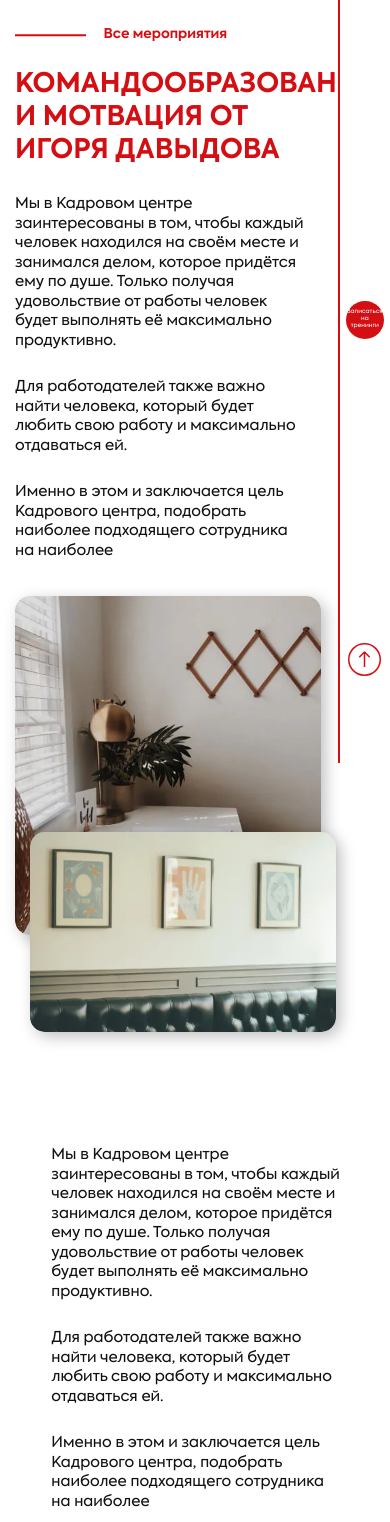
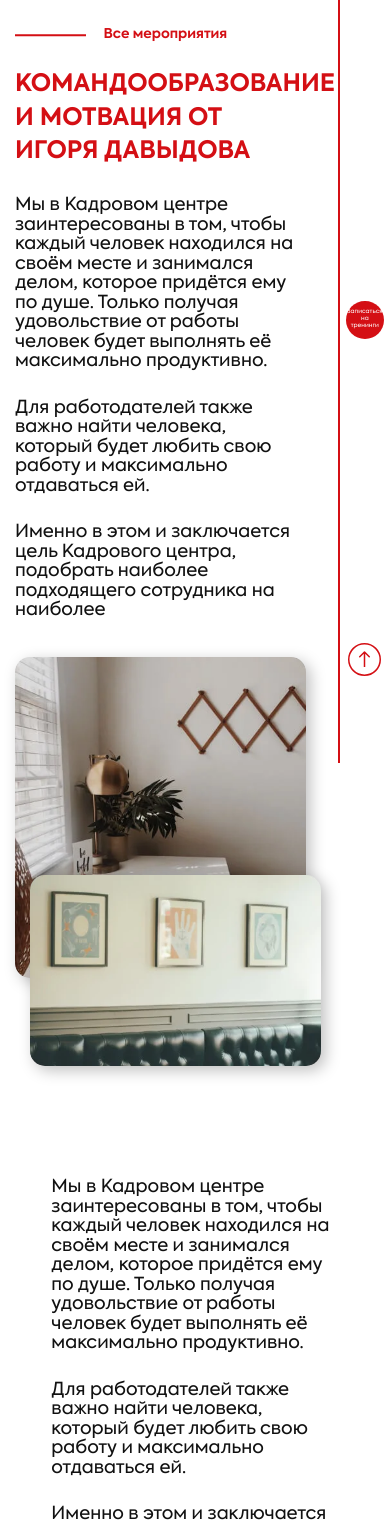
Before and after one commit to kyusov/kadr, a website: page app/event.html in a window 390 px wide. Shown: the part 81-1603 px from the top of the page. Drawn offline with Linux system fonts and the light colour scheme; files whose address does not match are found by name.

Commit message:
add mobile events

```diff
--- a/src/assets/scss/components/event/_event_price.scss
+++ b/src/assets/scss/components/event/_event_price.scss
@@ -1,6 +1,7 @@
 $width-375: calc(100% - 6rem);
 $width-425: calc(100% - 7rem);
 $width-768: calc(100% - 9.85rem);
+$width-1024: calc(100% - 15rem);
 
 .main-info {
   width: calc(100% - 14.75rem);
@@ -88,6 +89,94 @@ $width-768: calc(100% - 9.85rem);
       left: 0;
       transform: translate(0, -50%);
     }
+  }
+
+  @media screen and (max-width: 1225px) {
+    &__title {
+      font-size: 2rem;
+    }
+
+    &__bottom-img, &__top-img {
+      width: 85%;
+    }
+  }
+
+  @media screen and (max-width: 1140px) {
+    &__title {
+      font-size: 1.75rem;
+    }
+  }
+
+  @media screen and (max-width: 1024px) {
+    width: $width-1024;
+
+    &__left {
+      margin-left: 0;
+      padding-left: 1.25rem;
+    }
+
+    &__right {
+      padding-right: 0;
+    }
+
+    &__title {
+      font-size: 1.5rem;
+      line-height: 1.4;
+    }
+
+    &__description {
+      font-size: 1rem;
+      padding-right: 0.5rem;
+    }
+
+    &__bottom-img,
+    &__top-img {
+      position: static;
+      width: 90%;
+    }
+
+    &__top-img {
+      width: 85%;
+    }
+
+    picture {
+      position: relative;
+      &:nth-child(2) {
+        bottom: 9rem;
+        left: 2.25rem;
+      }
+    }
+  }
+
+  @media screen and (max-width: 975px) {
+    flex-direction: column;
+
+    &__title {
+      font-size: 2rem;
+    }
+
+    &__description {
+      font-size: 1.5rem;
+      max-width: unset;
+      width: 95%;
+    }
+
+    &__right, &__left {
+      width: 100%;
+    }
+
+    &__right {
+      margin-left: 1.25rem;
+    }
+
+    picture {
+      width: 95%;
+
+      &:nth-child(2) {
+        left: 4rem;
+      }
+    }
+
   }
 
   @media screen and (max-width: 768px) {
@@ -317,6 +406,81 @@ $width-768: calc(100% - 9.85rem);
     }
   }
 
+  @media screen and (max-width: 1350px) {
+    &__top-img {
+      left: 3.75rem;
+    }
+  }
+
+  @media screen and (max-width: 1250px) {
+    &__top-img {
+      left: 2.75rem;
+    }
+  }
+
+  @media screen and (max-width: 1165px) {
+    &__description-wrapper {
+      padding-left: .5rem;
+    }
+  }
+
+  @media screen and (max-width: 1225px) {
+    &__top-img, &__bottom-img {
+      width: 85%;
+    }
+  }
+
+  @media screen and (max-width: 1024px) {
+    width: $width-1024;
+
+    &__bottom-img,
+    &__top-img {
+      position: static;
+      width: 90%;
+    }
+
+    &__right {
+      margin-right: 0.5rem;
+      margin-left: 0.5rem;
+      justify-content: unset;
+    }
+
+    &__description {
+      font-size: 1rem;
+    }
+
+    &__description-wrapper p:first-child {
+      margin-top: 0;
+    }
+
+    picture {
+      position: relative;
+      &:nth-child(2) {
+        bottom: 9rem;
+        left: 1.25rem;
+      }
+    }
+  }
+
+  @media screen and (max-width: 975px) {
+    flex-direction: column-reverse;
+
+    &__left, &__right {
+      width: 100%;
+    }
+
+    &__left {
+      margin-top: 4rem;
+    }
+
+    &__description-wrapper {
+      max-width: unset;
+      p {
+        font-size: 1.5rem;
+      }
+    }
+  }
+
   @media screen and (max-width: 768px) {
     width: $width-768;
     margin-top: 0;
@@ -327,6 +491,10 @@ $width-768: calc(100% - 9.85rem);
     &__right {
       width: 100%;
       margin: 0;
+    }
+
+    &__right {
+      justify-content: center;
     }
 
     &__left {
@@ -576,6 +744,16 @@ $width-768: calc(100% - 9.85rem);
     }
   }
 
+  @media screen and (max-width: 1024px) {
+    width: $width-1024;
+  }
+
+  @media screen and (max-width: 950px) {
+    &__card {
+      margin: 0 .5rem;
+    }
+  }
+
   @media screen and (max-width: 768px) {
     width: $width-768;
     margin-top: 0;
@@ -746,6 +924,32 @@ $width-768: calc(100% - 9.85rem);
     left: 1.5rem;
   }
 
+  @media screen and (max-width: 1024px) {
+    width: $width-1024;
+
+    &__prev, &__next {
+      width: 45%;
+    }
+
+    &__prev {
+      margin-left: 1rem;
+    }
+
+    &__next {
+      margin-right: 1rem;
+    }
+
+    &__button-next, &__button-prev {
+      font-size: 2.5rem;
+    }
+  }
+
+  @media screen and (max-width: 975px) {
+    &__button-next, &__button-prev {
+      font-size: 2rem;
+    }
+  }
+
   @media screen and (max-width: 768px) {
     width: $width-768;
     margin: 5rem auto 0 auto;
@@ -796,7 +1000,8 @@ $width-768: calc(100% - 9.85rem);
   }
 
   @media screen and (max-width: 480px) {
-    &__button-next, &__button-prev {
+    &__button-next,
+    &__button-prev {
       font-size: 2.5rem;
     }
   }
```
Also changed, not shown: app/css/event.min.css, 1 other file.
